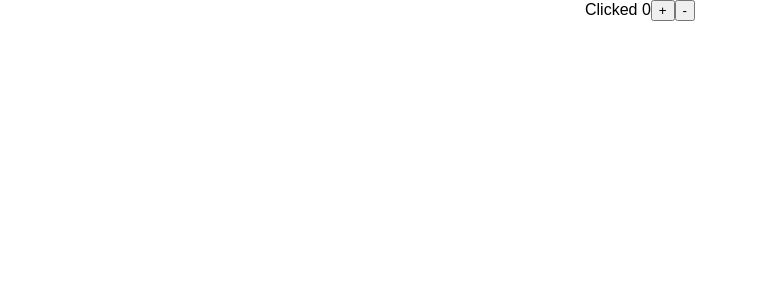
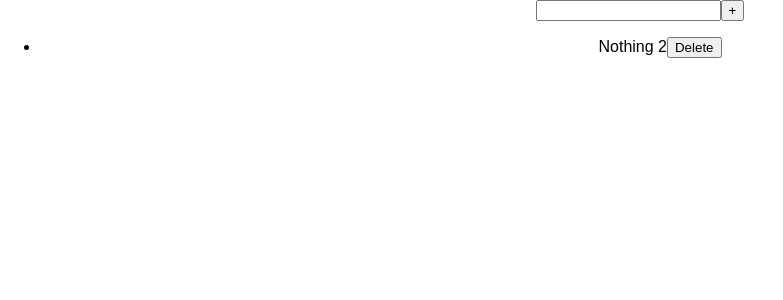
Before and after one commit to cowel/front-end-teaching, a React (Create React App) app: page / in a window 1280 px wide. Shown: the top 300 px of the page, without its empty margins (0-783 px from the left). Built offline with nearby package versions, Linux system fonts and the light colour scheme; the HTML template or start-up script is replaced by a standard one.

Commit message:
Add redux

```diff
--- a/src/App.js
+++ b/src/App.js
@@ -6,6 +6,7 @@ import './App.css'
 
 // Component
 import Button from './components/Button'
+import TextInput from './components/TextInput'
 
 const increase = {
   type: 'INCREASE',
@@ -14,20 +15,50 @@ const increase = {
 
 // Stateful component
 class App extends Component {
+  constructor(props) {
+    super(props)
+    this.state = {
+      value: ''
+    }
+  }
+
+  onChangeText = (text) => {
+    this.setState({value: text})
+  }
+
+  renderTodos = () => (
+    this.props.list.map(todo => (
+      <li key={todo.id}>
+        {todo.text}
+        <Button
+          nameBtn={'Delete'}
+          onClickBtn={() => {
+            this.props.deleteTodo(todo.id)
+          }}
+        />
+      </li>
+    ))
+  )
+
   render() {
-    const store = this.props.store
-    console.log('state ', this.props.store.getState())
+    console.log('this.props ', this.props)
+    const { value } = this.state
     return (
       <div className="App">
-        <label>Clicked <span>{this.props.store.getState()}</span></label>
+        <TextInput
+          value={value}
+          onChangeText={this.onChangeText}
+        />
         <Button
           nameBtn={'+'}
-          onClickBtn={() => store.dispatch(increase)}
+          onClickBtn={() => {
+            this.props.addTodo(value)
+            this.setState({value: ''})
+          }}
         />
-        <Button
-          nameBtn={'-'}
-          onClickBtn={() => {}}
-        />
+        <ul>
+          {this.renderTodos()}
+        </ul>
       </div>
     );
   }
--- a/src/index.js
+++ b/src/index.js
@@ -4,26 +4,66 @@ import './index.css';
 import App from './App';
 import registerServiceWorker from './registerServiceWorker';
 import { createStore } from 'redux'
+import { Provider, connect } from 'react-redux'
+import { combineReducers } from 'redux'
 
-const reducer = (state = 0, action) => {
+const addTodoAction = (text) => ({
+  type: 'ADD_TODO',
+  text
+})
+
+const deleteTodoAction = (id) => ({
+  type: 'DELETE_TODO',
+  id
+})
+
+const initialState = {
+  list: [{id: 1, text: 'Nothing 2', isCompleted: false}]
+}
+const todosReducer = (state = initialState, action) => {
   switch (action.type) {
-    case 'INCREASE':
+    case 'ADD_TODO':
       console.log('action ', action)
-      return state + action.value
+      return {
+        list: [{
+            id: new Date().valueOf(),
+            text: action.text,
+            isCompleted: false
+          },
+          ...state.list
+        ]
+      }
+
+    case 'DELETE_TODO':
+      return {
+        list: state.list.filter(todo => todo.id !== action.id)
+      }
     default:
-      break;
+      return state
   }
-  return state
 }
 
-const store = createStore(reducer)
+const mapStateToProps = (state, ownProps) => ({
+  list: state.todos.list,
+  name: ownProps.name
+})
 
-const render = () => ReactDOM.render(
-  <App store={store}/>,
+const mapDispatchToProps = (dispatch) => ({
+  addTodo: (text) => dispatch(addTodoAction(text)),
+  deleteTodo: (id) => dispatch(deleteTodoAction(id))
+})
+
+const AppContainer = connect(mapStateToProps, mapDispatchToProps)(App)
+
+const reducers = combineReducers({
+  todos: todosReducer
+})
+
+const store = createStore(reducers)
+
+ReactDOM.render(
+  <Provider store={store}>
+    <AppContainer name={'abc'}/>
+  </Provider>,
   document.getElementById('root')
 );
-
-render()
-// registerServiceWorker();
-
-store.subscribe(render)
```
